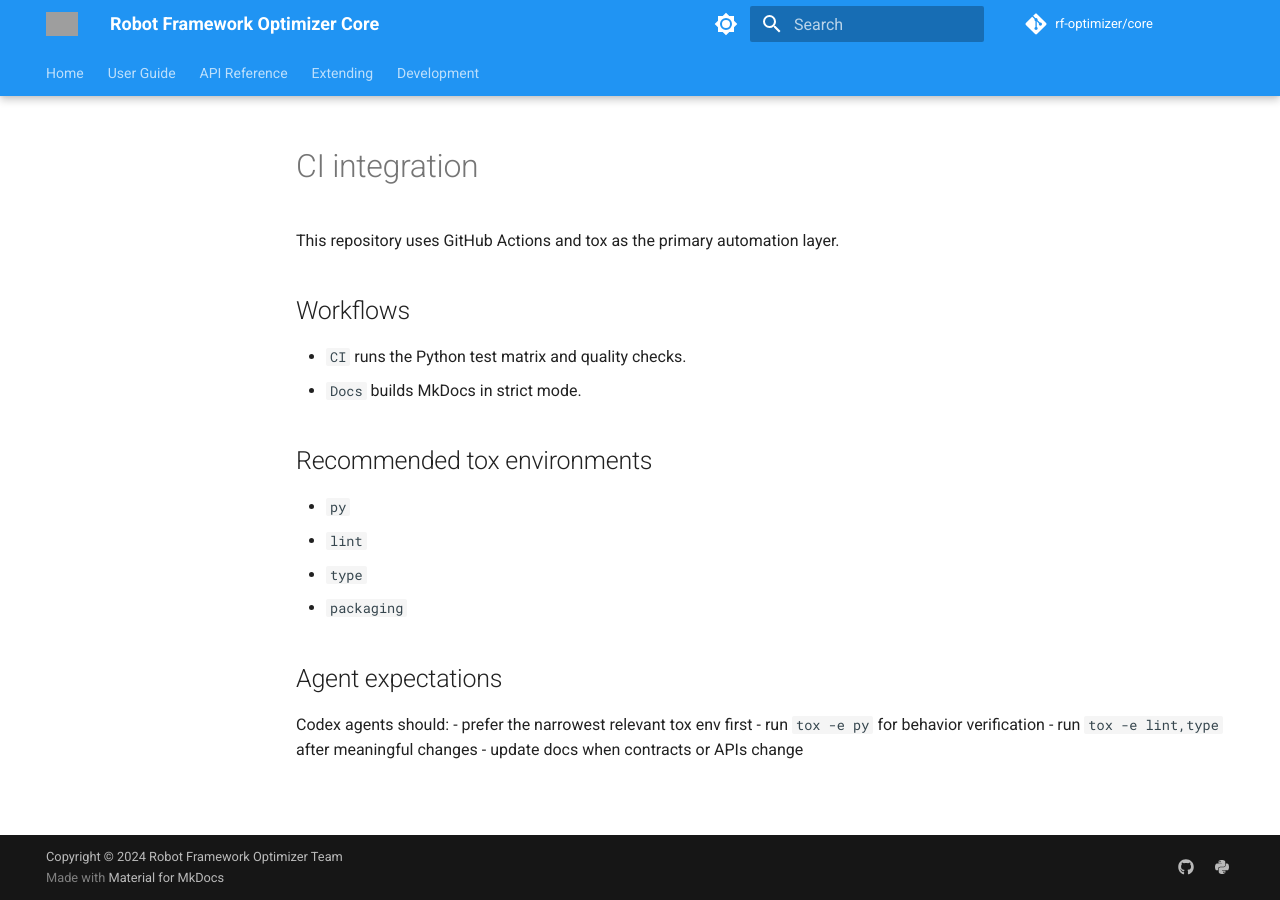
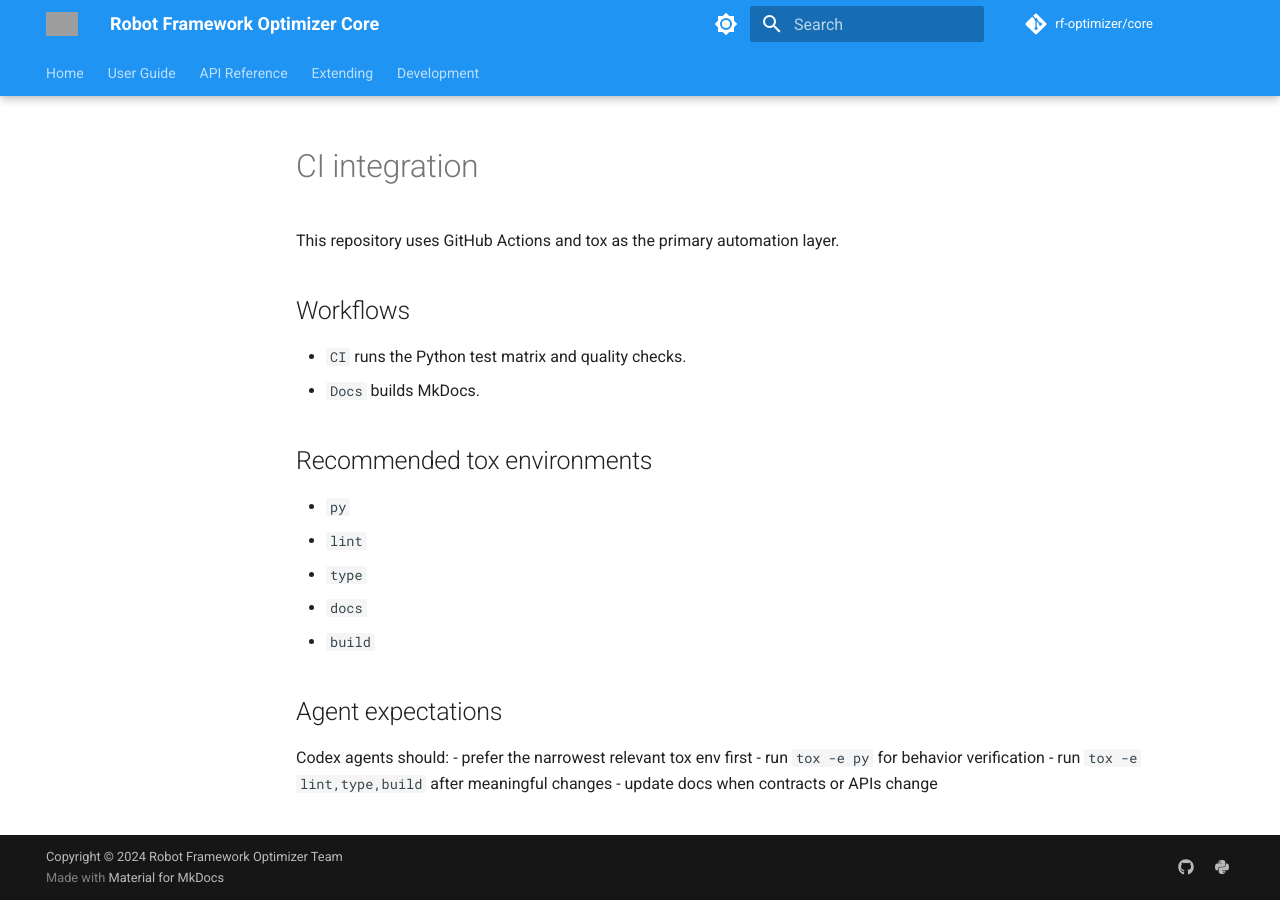
Before and after one commit to kobolcs/robot_optimizer_core, an MkDocs documentation site: the page built from docs/architecture/ci.md, in a window 1280 px wide. Built offline with MkDocs 1.6.1 and Material for MkDocs 9.7.7, drawn with Linux system fonts in a browser that asks for light colours; comment, search, counter and statistics services are not loaded; the version menu is left out; grey boxes are pictures that could not be loaded.

Commit message:
Align CI snippets with workflow configuration

```diff
--- a/docs/architecture/ci.md
+++ b/docs/architecture/ci.md
@@ -4,17 +4,18 @@ This repository uses GitHub Actions and tox as the primary automation layer.
 
 ## Workflows
 - `CI` runs the Python test matrix and quality checks.
-- `Docs` builds MkDocs in strict mode.
+- `Docs` builds MkDocs.
 
 ## Recommended tox environments
 - `py`
 - `lint`
 - `type`
-- `packaging`
+- `docs`
+- `build`
 
 ## Agent expectations
 Codex agents should:
 - prefer the narrowest relevant tox env first
 - run `tox -e py` for behavior verification
-- run `tox -e lint,type` after meaningful changes
+- run `tox -e lint,type,build` after meaningful changes
 - update docs when contracts or APIs change
```
Also changed, not shown: 2 other files.
